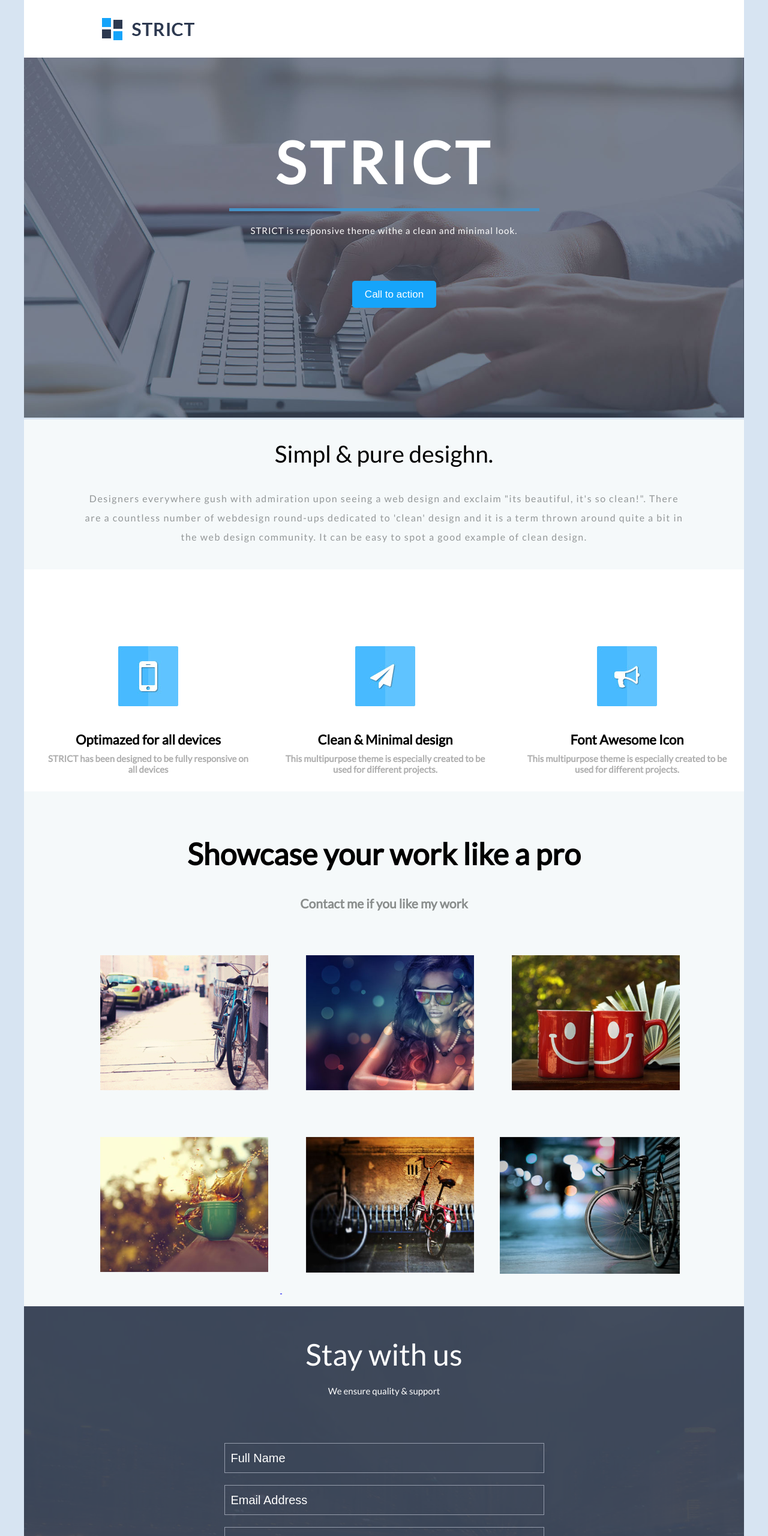
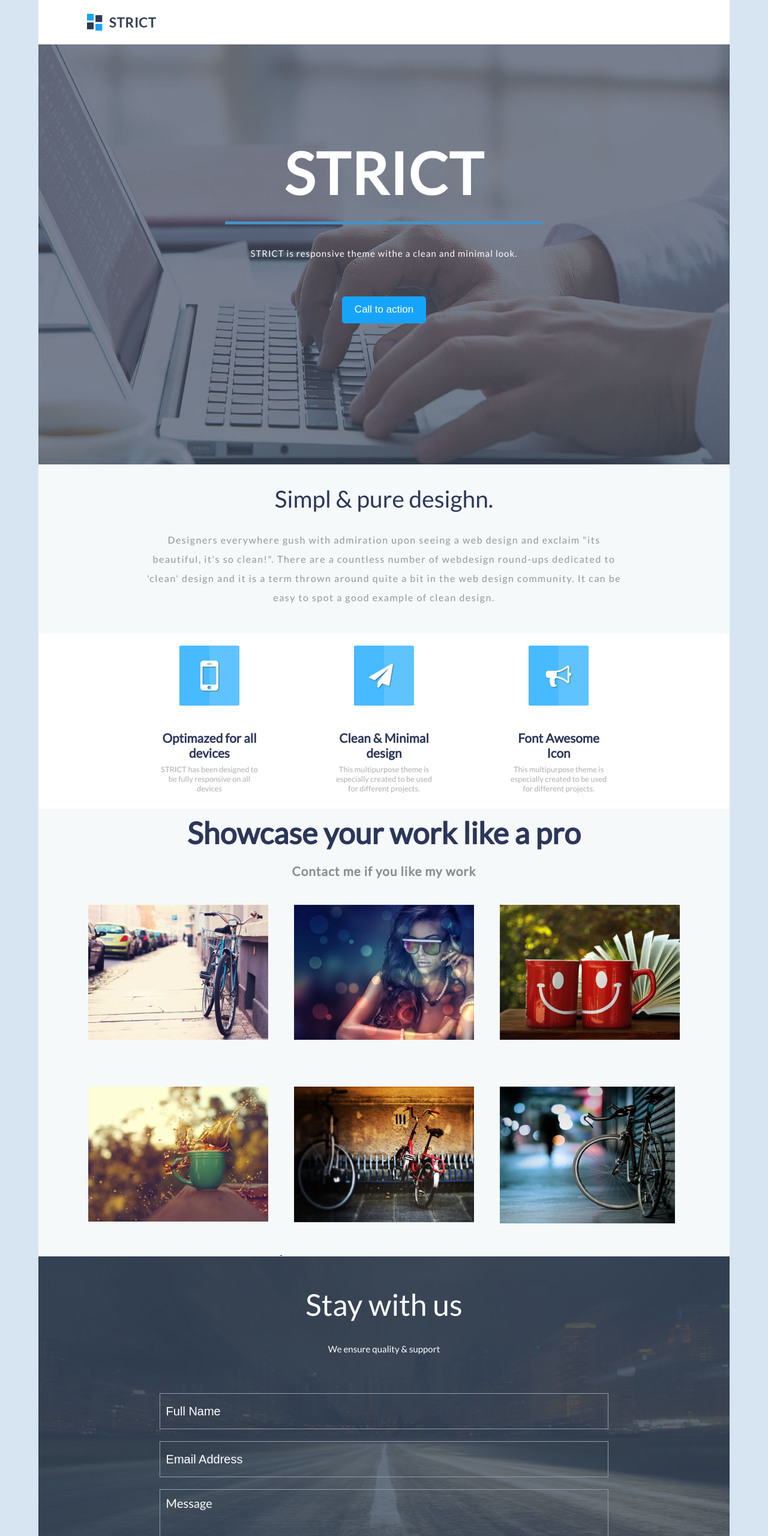
Before and after one commit to zabchik/zabchik.github.io, a plain HTML site: page index.html in a window 1280 px wide. Shown: the top 2560 px of the page at 60% size. Drawn offline with Linux system fonts and the light colour scheme.

Commit message:
Add files via upload

```diff
--- a/index.html
+++ b/index.html
@@ -16,21 +16,21 @@
 
             <header>
                 <div class="top">
-            <img style="position: relative; left: 100px; padding:30px; margin: 0;" src="images/logo.png" alt="Логотип сайта" title="Логотип сайта"/>
+                    <img src="images/logo.png" alt="Логотип сайта" title="Логотип сайта"/>
+                </div>
+<!--<div class="clear"></div>-->
+                    <div class="header">
+                        <h1>STRICT</h1>
+                        <hr/>
+                        <p class="p2"> STRICT is responsive theme withe a clean and minimal look.</p>
+                        <a class="a" href="http://jw.org" target="_blank"><button id="btn"> Call to action</button></a>
+                        <!--<img src="images/Top.jpg" alt="">-->
+
+
 
                     </div>
 
-    <div class="header">
-        <img src="images/Top.jpg" alt="">
-       <div class="str"> <p>STRICT</p>
 
-		<hr/>
-
-		<p class="p2"> STRICT is responsive theme withe a clean and minimal look.</p>
-		<a class="a" href="http://jw.org" target="_blank"><button id="btn"> Call to action</button></a>
-       </div>
-
-    </div>
             </header>
     <div class="line">
 	<h1>Simpl & pure desighn.</h1>
@@ -62,9 +62,10 @@
             <p>This multipurpose theme is especially created
                 to be used for different projects.</p>
     </div>
+</div>
     <!--<div class="clear"></div>-->
         <div class="foto">
-                    <h1 id="aa1">Showcase your work like a pro </h1>
+                    <h1>Showcase your work like a pro </h1>
                     <p><a id="cont" href="http://jw.org" target="_blank">Contact me if you like my work</a></p>
 
             <!--/*Lisaped Lisaped Lisaped Lisaped Lisaped Lisaped */-->
@@ -123,15 +124,18 @@
                     <img class="Right_lis" src="images/Big_right_lisaped.jpg" alt="">
                 </a>
             </div>
-            <div class="clear1"></div>
+            <div class="clear21"></div>
                        <!--<div class="aadd"><img src="images/lisaped.jpg" alt="Image"></div>-->
                        <!--<div class="clear"></div>-->
 
 
         </div>
+
+
     <div class="footer">
            <div class="fon"></div>
                     <form class="form" action="#">
+                       <!--<div class="txt"> -->
                         <h1>Stay with us</h1>
                         <p id="fp">We ensure quality & support</p>
                         <input class="usn" type="text" name="username" placeholder="Full Name"><br>
@@ -139,6 +143,7 @@
                         <textarea class="mas" name="message"  placeholder="Message"></textarea><br>
                         <input class="checkbox"     type="checkbox" name="Subscribe" title="Subscribe please"><label  id="Subscribe">Subscribe Newsletter</label>
                         <button type="submit" name="SEND" value="SEND">Send</button>
+                    <!--</div>-->
                 </form>
 
     </div>
@@ -153,7 +158,7 @@
                            </div>
 
                 </div>
-</div>
+
 
 </body>
 </html>
--- a/style.css
+++ b/style.css
@@ -9,57 +9,65 @@
     }
 
 header{
-    width: 1200px;
-    margin:auto;
+    width: 90%;
+    margin: 0 auto;
 }
                     /*Структура сайта*/
 
     .top{
-        width:1200px;
-        height:auto;
-        margin: 0 auto;
+        /*width:1200px;*/
+        /*height:auto;*/
+        /*margin: 0 auto;*/
         background: #FFFFFF;
     }
-div.header1
-    {
-    /*height:100px;*/
-    background: #FFFFFF;
-    position: fixed ;
-	top: 0;
-    width:100%;
-    z-index:2;
+    .top img{
+        width: 10%;
+        position: relative;
+        left: 5%;
+        padding: 2%;
     }
+
 .str{
     position: relative;
-    width: 1200px;
+    width: 1200PX;
     top: -734px;
 }
 
 
-div.header {
-    /*background-image: url(images/top.jpg);*/
-    /*background-repeat: no-repeat;*/
-    height: 800px;
-    width: 1200px;
+.header {
+    height: 700px;
+    text-align: center;
+    background: url(images/Top.jpg)no-repeat 50% 50%;
+    background-size: 100% 100%;
+       }
+    .header h1{
+        text-align: center;
+        font-size: 96px;
+        font-family: Lato, serif;
+        font-weight: bold;
+        color: #ffffff;
         position: relative;
-    top: -101px;
-    z-index: 1;
-    margin: auto;
-    display: block;
+        top: 156px;
+        letter-spacing: 2px;
+        margin: 0 auto;
+        z-index: 77;
+    }
 
+
+.header img{
+    position: relative;
+    width: 100%;
 }
-    div.header img{
-        width:100%;
+
+hr {
+    text-align: center;
     position: relative;
-        top: 100px;
-    }
-hr {
-    text-align: center; position: relative;
-    top: 178px;
-        width: 517px;
+    top: 172px;
+    width: 46%;
     height: 5px;
     background: #4592C6;
     border: none;
+    z-index: 8;
   }
  @font-face {
 font-family: Lato; /* имя шрифта для CSS правил */
@@ -71,20 +79,23 @@ url(lato/lato-regular.ttf)
 font-family: Lato; /* имя шрифта для CSS правил */
 src: url(lato/lato/lato-regular.ttf); /* проверяем наличие шрифта в ОС пользователя */ local("Lato")
   }
- p{
-     text-align: center;
-     font-size: 96px;
-     font-family: Lato, serif;
-     font-weight: bold;
-     color: #ffffff;
-     position: relative;
-     top: 254px;
-     letter-spacing: 7px;
-    }
+ /*p{*/
+     /*text-align: center;*/
+     /*font-size: 96px;*/
+     /*font-family: Lato, serif;*/
+     /*font-weight: bold;*/
+     /*color: #ffffff;*/
+     /*position: relative;*/
+     /*top: 159px;*/
+     /*letter-spacing: 7px;*/
+     /*margin: 0 auto;*/
+     /*z-index: 77;*/
+    /*}*/
 
 .p2{
+    color: #FFFFFF;
     position: relative;
-    top: 186px;
+    top: 196px;
     font-size: 15px;
     font-weight: normal;
     letter-spacing: 1px;
@@ -108,9 +119,9 @@ src: url(lato/lato/lato-regular.ttf); /* проверяем наличие шр
 }
 div.header a{
     position: relative;
-    left: 547px;
-    top: 246px;
+    top: 244px;
     width: 1200px;
+    z-index: 8;
 }
 
 
@@ -129,20 +140,18 @@ div.header a{
 		text-align: center;}
 
 div.line {
-        position: relative;
-		top: -198px;
-		width: 1200px;
-		height: auto;
-        margin:0 auto;
-        padding:24px 0;
+    width: 90%;
+    /*height: auto;*/
+    margin: 0 auto;
+    padding: 24px 0;
     background-color: #F5F9FA;
     color: black;
     text-align: center;
-        font-family: lato, serif;}
+    font-family: lato, serif;
+}
 
 div.line p		{
-    position: relative;
-    width: 1000px;
+    width: 70%;
     line-height: 2;
     font-size: 16px;
     font-weight: 500;
@@ -153,9 +162,9 @@ div.line p		{
     padding: 20px;
 }
 
-div.line h1
-{font-size: 39px;
-    color: black;
+div.line h1{
+    font-size: 2.4375em;;
+    color: #2C3659;
     padding: 0;
     margin: 10px 0;
     font-weight: 100;
@@ -163,25 +172,25 @@ div.line h1
     /*Іконки*/             /*Іконки*/   /*Іконки*/   /*Іконки*/
 
 .icons{
-    width: 1200px;
-    /* overflow: auto; */
+
+    text-align: center;
+    width: 90%;
     background-color: #FFFFFF;
     margin: 0 auto;
-    position: relative;
-    top: -198px;
-    height: 2208px;
+    /*height: 2208px;*/
 }
 #cont{
     text-decoration: none;
     color: #898D8C;
     cursor: pointer;
 }
-.tel{
-    float: left;
-    position: relative;
-    left: 32px;
+.tel, .font, .fly{
+    display: inline-block;
+    margin: 0 5%;
+    /* position: relative; */
+    /* left: 77px; */
     text-align: center;
-    width: 350px;
+    width: 15%;
 
 }
 div.icons img{
@@ -191,53 +200,51 @@ div.icons img{
 div.icons p{
     position: relative;
     top: -13px;
-    font-size: 15px;
+    font-size: 0.8em;
     color: #AEAEAE;
     letter-spacing: normal;
     }
 
 div.icons h3{
+    color: #2C3659;
     font-family: lato, serif;
-        font-size: 22px;
+    font-size: 1.3em;
     }
 
-div.fly{
-        float: left;
-        position: relative;
-        left: 77px;
-        text-align: center;
-        width: 350px;
-    }
-
-.font{
-        float: left;
-        position: relative;
-        left: 130px;
-        text-align: center;
-        width: 350px;
-
-    }
 
     /*Foto blocks*/      /*Foto blocks*/       /*Foto blocks*/       /*Foto blocks*/
 
 
 
 div.foto{
-    margin:0 auto;
-    padding:20px;
+    width: 90%;
+    margin: 0 auto;
+    /* padding: 20px 0; */
     clear: both;
     text-align: center;
-    background-color: #F5F9FA ;
+    background-color: #F5F9FA;
 
 }
 
 div.foto h1{
-    padding: 20px;
-    font-size: 50px;
+    color: #2C3659;
+    padding: 10px 0 0 0;
+    font-size: 3.125em;
+    margin: 0;
 }
 
 div.foto p{
-    font-size: 21px;
+
+    text-align: center;
+    font-size: 1.3em;
+    font-family: Lato, serif;
+    font-weight: bold;
+    color: #ffffff;
+    position: relative;
+    top: 10px;
+    letter-spacing:1px;
+    margin: 11px auto 34px;
+    z-index: 77;
 }
 
 
@@ -270,13 +277,11 @@ div.aa, div.aaa, div.aa4, div.aa5, div.aa3, div.aa6{
 }
 
     .overlay {
+        margin: 0 auto;
         display: none;
         position: relative;
-        left: -40px;
-        top: 573px;
         z-index: 999;
-        /*width: 100px;*/
-
+        top: -400px;
     }
 
     .Big_lisaped{
@@ -302,12 +307,11 @@ div.aa, div.aaa, div.aa4, div.aa5, div.aa3, div.aa6{
            }
 
     .overlay2 {
+        margin: 0 auto;
         display: none;
-        left: -21px;
-        position: absolute;
-        top: 573px;
+        position: relative;
         z-index: 999;
-
+        top: -400px;
     }
     .Madam{
         /*display:none;*/
@@ -329,12 +333,11 @@ div.aa, div.aaa, div.aa4, div.aa5, div.aa3, div.aa6{
         background: url(images/blue_fon2.png) no-repeat 50% 50%, url(images/two_cups.jpg) no-repeat 50% 50%;
     }
     .overlay3 {
+        margin: 0 auto;
         display: none;
-        left: -21px;
-        position: absolute;
-        top: 573px;
+        position: relative;
         z-index: 999;
-
+        top: -400px;
     }
     .Two_cups{
         /*display:none;*/
@@ -356,12 +359,11 @@ div.aa, div.aaa, div.aa4, div.aa5, div.aa3, div.aa6{
         background: url(images/blue_fon2.png) no-repeat 50% 50%, url(images/w_cup_tea.jpg) no-repeat 50% 50%;
     }
     .overlay4 {
+        margin: 0 auto;
         display: none;
-        left: -21px;
-        position: absolute;
-        top: 586px;
+        position: relative;
         z-index: 999;
-
+        top: -600px;
     }
     .One_cup{
         /*display:none;*/
@@ -384,12 +386,11 @@ div.aa, div.aaa, div.aa4, div.aa5, div.aa3, div.aa6{
         background: url(images/blue_fon2.png) no-repeat 50% 50%, url(images/lisaped2.jpg) no-repeat 50% 50%;
     }
 .overlay5 {
-        left: -21px;
+    margin: 0 auto;
     display: none;
-    position: absolute;
-    top: 736px;
+    position: relative;
     z-index: 999;
-
+    top: -600px;
 }
     .Two_lis{
         /*display:none;*/
@@ -401,7 +402,7 @@ div.aa, div.aaa, div.aa4, div.aa5, div.aa3, div.aa6{
 
 
 .clear{
-        padding: 54px;
+        /*padding: 54px;*/
     }
 
     /*<!--Lisaped right Lisaped right Lisaped right Lisaped right Lisaped right Lisaped right-->*/
@@ -418,10 +419,10 @@ div.aa, div.aaa, div.aa4, div.aa5, div.aa3, div.aa6{
         background: url(images/blue_fon2.png) no-repeat 50% 50%, url(images/lisaped.jpg) no-repeat 80% 50%;
     }
     .overlay6 {
+        margin: 0 auto;
         display: none;
-        left: -21px;
-        position: absolute;
-        top: 736px;
+        position: relative;
+        top: -600px;
         z-index: 999;
 
     }
@@ -435,42 +436,40 @@ div.aa, div.aaa, div.aa4, div.aa5, div.aa3, div.aa6{
     }
 
     .clear{
-        padding: 54px;
            }
 /*Foter & forms*/  /*Foter & forms*//*Foter & forms*//*Foter & forms*//*Foter & forms*/
 
 .footer{
     text-align: center;
-    width: 1200px;
-    height: 800px;
-    padding: 50px 0;
+    width: 90%;
+    margin: 0 auto;
        }
 .fon{
-    background: url(images/footerfon.jpg);
+    background: url(images/footerfon.png) repeat-y 50% 50%, url(images/footerfon.jpg) no-repeat 50% 50%;
     position: relative;
-    top: -50px;
-    z-index: 1;
-    height: 800px;
+    height: 720px;
 }
 
 .form{
-        background: rgba(65,76,96, 0.9);
     text-align: center;
     font-size: 20px;
     color: #FFFFFF;
     position: relative;
-        height: 800px;
-        top: -851px;
-        z-index: 2;
+    top: -720px;
     }
 
 .form h1{
+    position: relative;
     color: #fff;
-    font-weight:100;
-    padding:50px 0 10px 0;
-    margin:0;
-    font-size:50px;
+    font-weight: 100;
+    padding: 50px 0 10px 0;
+    margin: 0;
+    font-size: 50px;
+   }
 
+.txt{
+    position: relative;
+    top: -804px;
 }
 
 #fp{
@@ -481,8 +480,8 @@ div.aa, div.aaa, div.aa4, div.aa5, div.aa3, div.aa6{
 }
 
 .usn{
-    width: 533px;
-    height: 50px;
+    width: 65%;
+    height: 3em;
     font-size: 20px;
     padding: 10px;
     margin: 10px;
@@ -490,8 +489,8 @@ div.aa, div.aaa, div.aa4, div.aa5, div.aa3, div.aa6{
 }
 
 .email{
-        width:533px;
-        height:50px;
+    width: 65%;
+    height: 3em;
     font-size: 20px;
     padding: 10px;
     margin: 10px;
@@ -500,8 +499,8 @@ div.aa, div.aaa, div.aa4, div.aa5, div.aa3, div.aa6{
 }
 
 .mas{
-        width:533px;
-        height:125px;
+    width: 65%;
+    height: 10em;
     font-size: 20px;
     font-family:Lato, sans-serif;
     padding: 10px;
@@ -565,18 +564,22 @@ textarea::placeholder{
 /*Социальная нижняя полоска копирайт*/  /*Социальная нижняя полоска копирайт*/
 
 div.social{
+    margin: 0 auto;
     position: relative;
-    width: 1200px;
+    width: 90%;
     height: 100px;
     text-align: left;
-    top: -52px;
+    top: -624px;
+    background-color: white;
 }
 
 div.social p{
-    padding: 10px 0 10px 65px;
-    width: 300px;
+    margin: 2.6% 7%;
+    color: #C2C6C7;
+    padding: 0;
+    width: 28%;
     text-align: left;
-    font-size: 26px;
+    font-size: 1.5em;
     float: left;
     }
 
@@ -587,8 +590,8 @@ div.social p{
 }
 
 .icns{
-    position: absolute;
-    left: 928px;
+    float: right;
+    margin: 1.3% 3%;
 }
     .fb{
         float: left;
@@ -618,12 +621,10 @@ div.social p{
         background-image: url("images/ss_ln.jpg");
 
     }
-    @media screen and (max-width:1280px){
-        /*div.top {*/
-            /*width:70%;*/
-        /*}*/
-        .header{
-            width:70%;
+    @media screen and (max-width:876px){
+
+        .clear1{
+            display: none;
         }
 
     }
```
Also changed, not shown: images/footerfon.png (added), images/Без-имени-1.png (added), images/Фон.png (added). Lines whose indentation alone changed are shown as unchanged.
